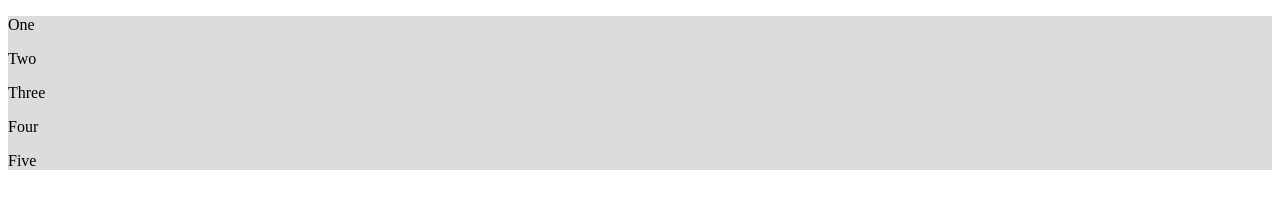
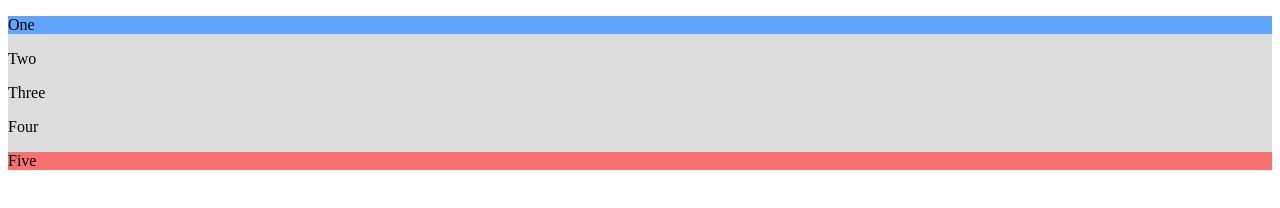
Before and after one commit to mukhyiddin/CSS-1, a plain HTML site: page index.html in a window 1280 px wide. Drawn offline with Linux system fonts and the light colour scheme.

Commit message:
Update selector.css

```diff
--- a/selector.css
+++ b/selector.css
@@ -1,3 +1,11 @@
 #daftar-siswa{
 	background: gainsboro;
+
 }
+p:first-child {
+	background: #60A5FA;
+}
+
+p:last-child {
+	background: #F87171;
+}
```
